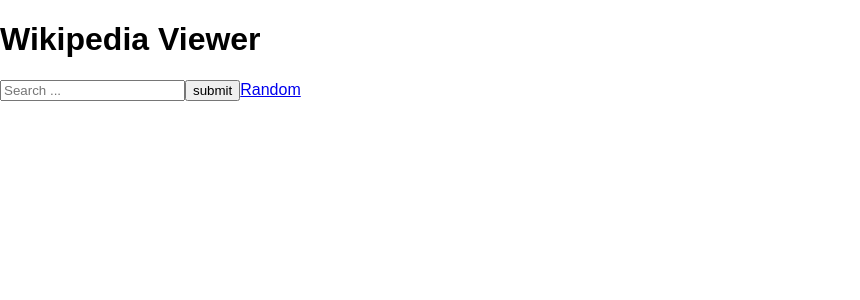
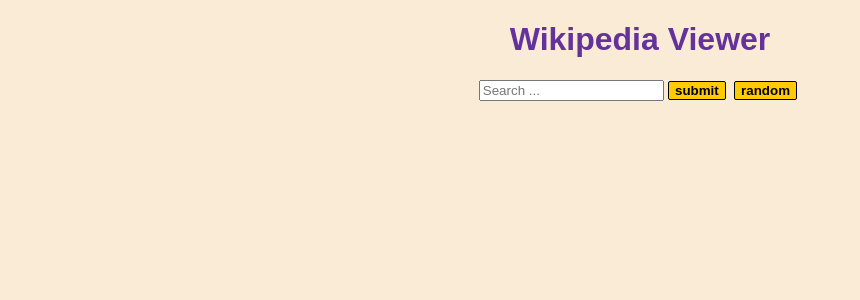
Before and after one commit to diegoperezm/react-wikipedia-viewer, a React (Create React App) app: page / in a window 1280 px wide. Shown: the top 300 px of the page, without its empty margins (0-860 px from the left). Built offline with nearby package versions, Linux system fonts and the light colour scheme.

Commit message:
Add desktop style (basic).

```diff
--- a/src/App.css
+++ b/src/App.css
@@ -1,28 +1,42 @@
-.App {
-  text-align: center;
+.content {
+    margin: 0 auto;
+    text-align: center;
+    width: 100%;
 }
 
-.App-logo {
-  animation: App-logo-spin infinite 20s linear;
-  height: 80px;
+.content__header {
+    width: 100%;
 }
 
-.App-header {
-  background-color: #222;
-  height: 150px;
-  padding: 20px;
-  color: white;
+.content__title {
+    color: rgb(100,50,155);
 }
 
-.App-title {
-  font-size: 1.5em;
+.content__link {
+    text-decoration: none;
+    color: rgb(0,170,0);
 }
 
-.App-intro {
-  font-size: large;
+.content__button {
+    background-color: rgb(254,203,0);
+    border-width: 1px;
+    border-style: solid;
+    border-color: rgb(0,0,0);
+    border-radius: 2px;
+    color: rgb(0,0,0);
+    display: inline-block;
+    font-size: 13.3333px;
+    font-weight:700;
+    margin: 0 0.333% auto;
+    padding: 1px 6px;
 }
 
-@keyframes App-logo-spin {
-  from { transform: rotate(0deg); }
-  to { transform: rotate(360deg); }
+.content__article {
+    border-bottom: 2px dashed gray;
+    margin: 3% 10% 10%;
+    text-align: justify;
 }
+
+.content__footer {
+    text-align: right;
+}
--- a/src/App.js
+++ b/src/App.js
@@ -61,9 +61,9 @@
   render() {
     const { articles } = this.state;
     return (
-      <div>
-        <header>
-          <h1>Wikipedia Viewer</h1>
+      <div className="content">
+        <header className="content__header">
+          <h1 className="content__title">Wikipedia Viewer</h1>
           <form onSubmit={this.handleSubmit}>
             <input
               type="text"
@@ -71,22 +71,30 @@
               onChange={this.handleChange}
               placeholder="Search ..."
             />
-            <input type="submit" value="submit" />
-            <a href="https://en.wikipedia.org/wiki/Special:Random">Random</a>
+            <input className="content__button" type="submit" value="submit" />
+
+            <a
+              href="https://en.wikipedia.org/wiki/Special:Random"
+              className="content__button content__link "
+            >
+              random
+            </a>
           </form>
         </header>
         {!articles
           ? null
           : articles.map(ele => (
-              <article key={ele.id}>
+              <article key={ele.id} className="content__article">
                 <header>
-                  <h2>{ele.title}</h2>
+                  <h2 className="content__title">{ele.title}</h2>
                 </header>
                 <section>
                   <p>{ele.description}</p>
                 </section>
-                <footer>
-                  <a href={ele.url}>Wikipedia page</a>
+                <footer className="content__footer">
+                  <a href={ele.url} className="content__link">
+                    Wikipedia page
+                  </a>
                 </footer>
               </article>
             ))}
--- a/src/index.css
+++ b/src/index.css
@@ -1,5 +1,13 @@
-body {
-  margin: 0;
-  padding: 0;
-  font-family: sans-serif;
+html {
+    box-sizing: border-box;
+    height: 100vh;
 }
+
+*, *:before, *:after {
+    box-sizing: inherit;
+}
+
+body{
+    background-color: #faebd7;
+    font-family: sans-serif;
+}
```
